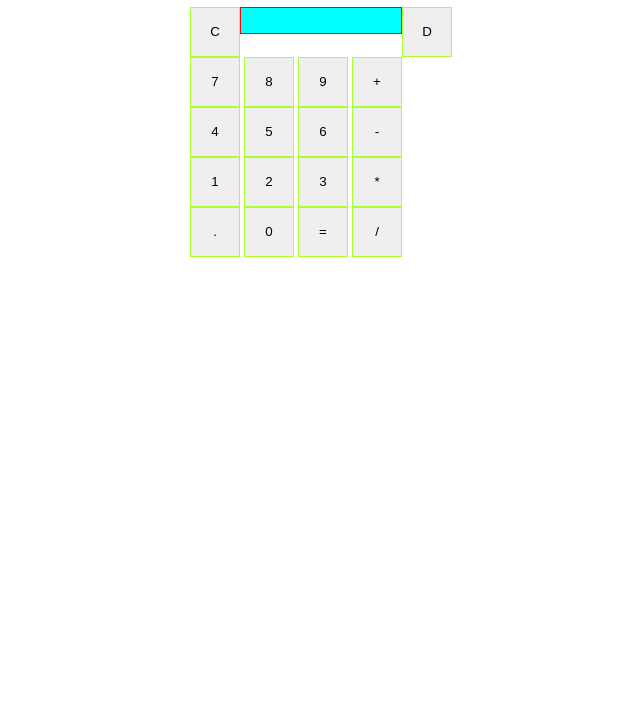
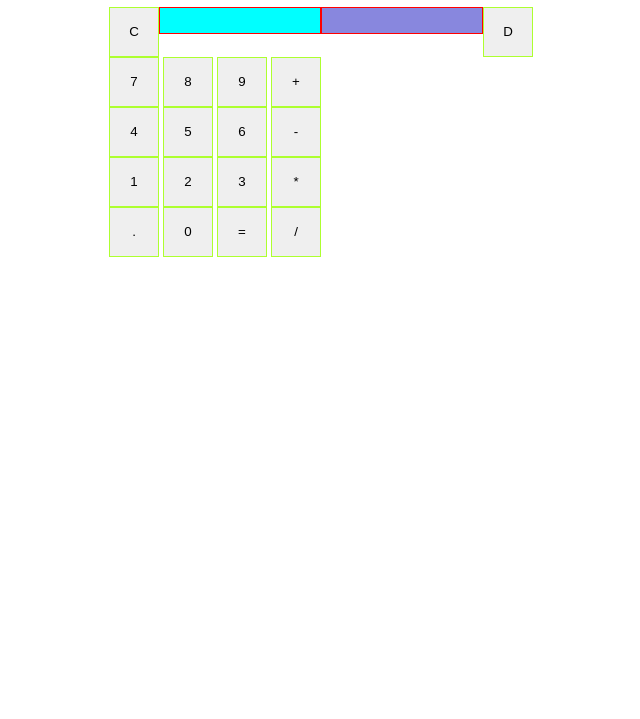
Before and after one commit to PsammystPrime/Calculator, a plain HTML site: page Index.html in a window 1280 px wide. Shown: the part 81-800 px from the top of the page, without its empty margins (319-959 px from the left). Drawn offline with Linux system fonts and the light colour scheme.

Commit message:
Update Index.html

```diff
--- a/Index.html
+++ b/Index.html
@@ -13,8 +13,7 @@
         <div class="display">
             <button class="clear">C</button>
             <div class="input"></div>
-            <div class="inputB"></div>
-            <div class="inputC"></div>
+            <div class="show"></div>
             <button class="delete">D</button>
         </div>
 
@@ -24,6 +23,7 @@
             <button class="number"   data-value="8">8</button>
             <button class="number"   data-value="9">9</button>
             <button class="operator" data-value="+">+</button>
+
        </div>
 
         <div class="row">
```
